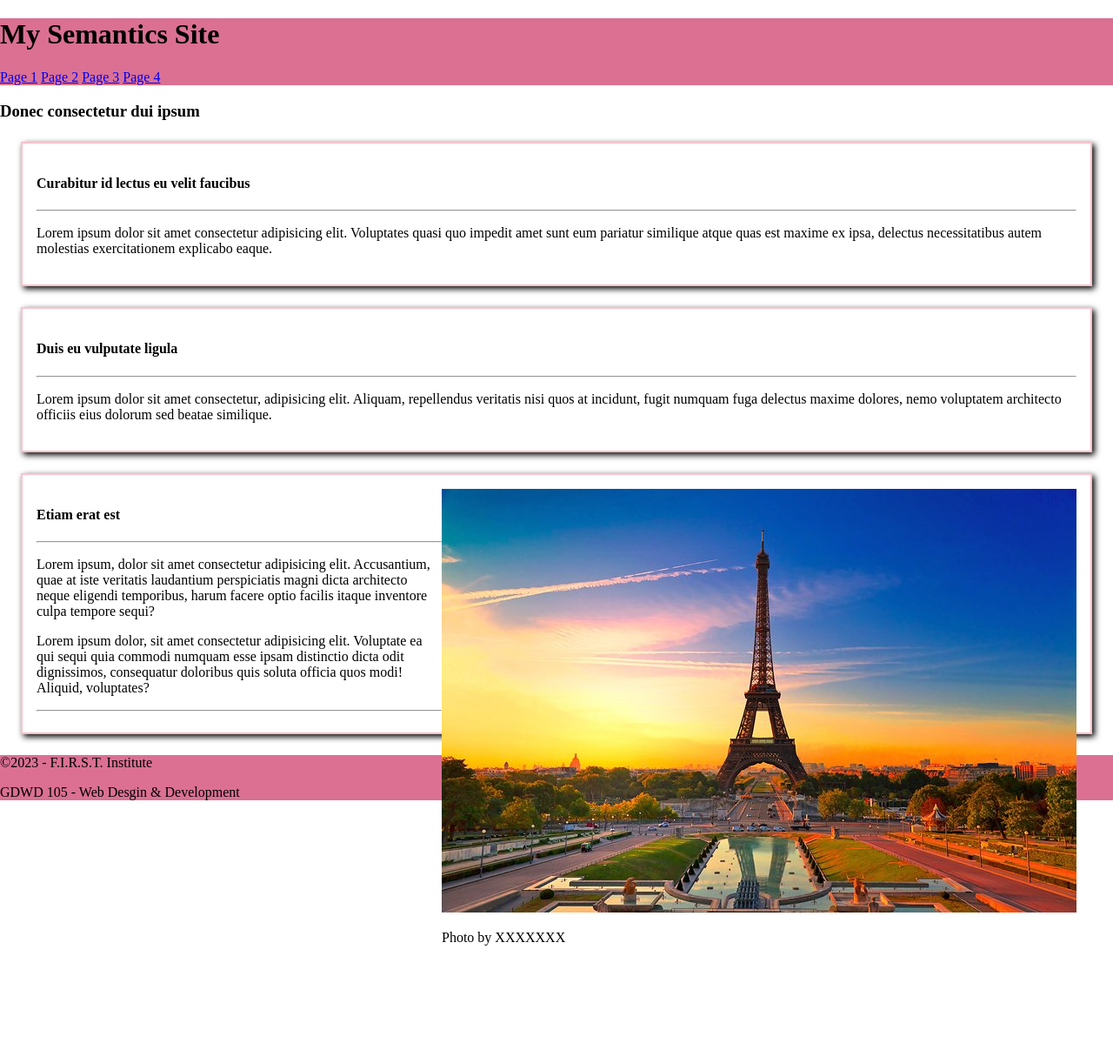
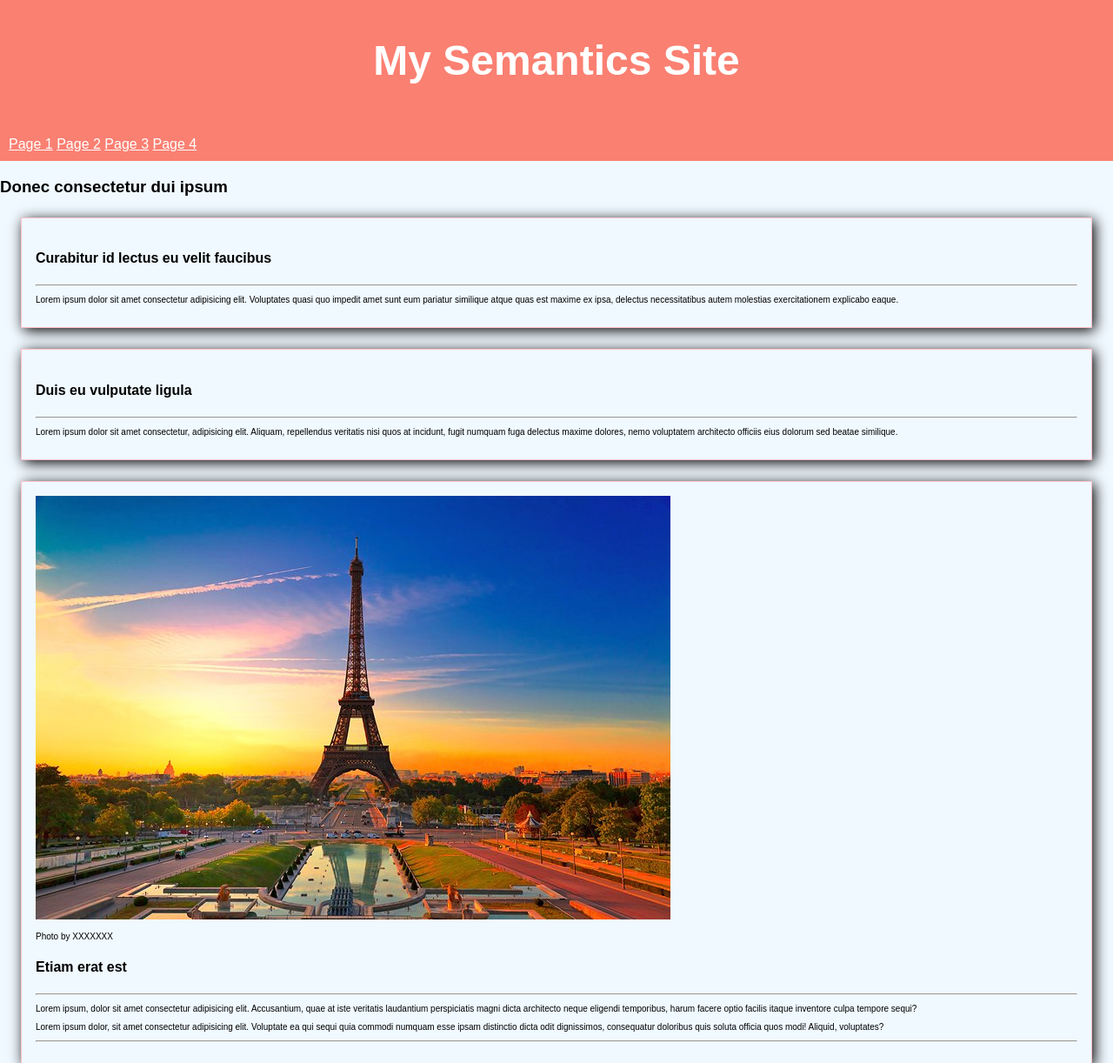
Before and after one commit to Guyvenchy/Guyvenchy3.github.io, a plain HTML site: page semantics_and_attributes/index.html in a window 1280 px wide. Shown: the top 1222 px of the page at 87% size. Before the commit the page ends 1103 px from the top, so only its background shows below. Drawn offline with Linux system fonts and the light colour scheme.

Commit message:
semantics_and_attributes

```diff
--- a/semantics_and_attributes/css/styly.css
+++ b/semantics_and_attributes/css/styly.css
@@ -1,24 +1,43 @@
 .card {
     margin: 24px;
-    border: 2px solid pink;
+    border: 1px solid pink;
     padding: 16px;
-    box-shadow: 3px 3px 7px;
+    box-shadow: 3px 3px 15px
 }
 
-#header
-{
-    margin: 24px solid pink;
-    background-color: palevioletred;
+#header {
+    margin: 10px solid salmon;
+    background-color: salmon;
+    padding: 10px;
+}
+
+h1 {
+    text-align: center;
+    margin-bottom: 60px;
+    font-size: 48px;
+    color: white;
 }
 
 body {
     margin: 0px;
-}
-
-#image_container {
-    float: right;
+    font-family: sans-serif;
 }
 
 #footer {
-    background-color: palevioletred;
+    background-color: salmon;
+    text-align: center;
+    padding: 10px;
 }
+
+nav a {
+    color: white;
+    text-align: center;
+}
+
+p {
+    font-size: 10px;
+}
+
+body {
+    background-color: #f0f9ff;
+}
--- a/semantics_and_attributes/index.html
+++ b/semantics_and_attributes/index.html
@@ -11,10 +11,10 @@
         <header id="header">
             <h1>My Semantics Site</h1>
             <nav>
-                <a class="link" href="#">Page 1</a>
-                <a class="link" href="#">Page 2</a>
-                <a class="link" href="#">Page 3</a>
-                <a class="link" href="#">Page 4</a>
+                <a class="link" href="page 1">Page 1</a>
+                <a class="link" href="page 2">Page 2</a>
+                <a class="link" href="page 3">Page 3</a>
+                <a class="link" href="page 4">Page 4</a>
             </nav>
         </header>
         <main id="main">
```
